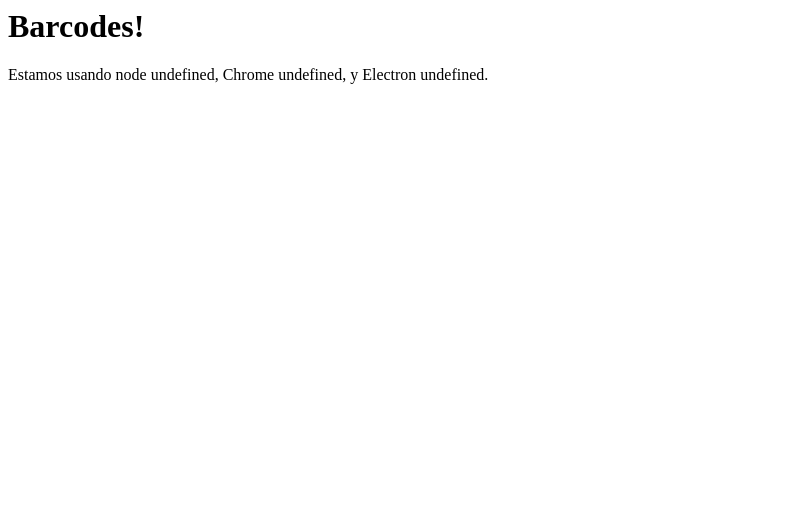
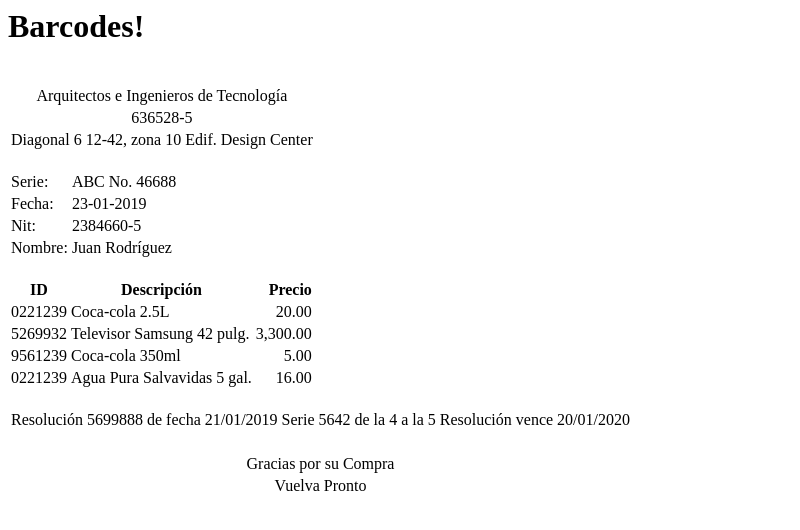
Before and after one commit to mchocano/electronbarcodes, an Electron app: page index.html in a window 800 px wide. Drawn offline with Linux system fonts and the light colour scheme.

Commit message:
Cambios para pruebas de impresion.

```diff
--- a/index.html
+++ b/index.html
@@ -1,12 +1,130 @@
+<style>
+    @media print {
+
+        @page {
+            font-family: 'Fake Receipt';
+            font-size: small;
+            font-stretch: condensed;
+            margin: 0.5cm;
+        }
+
+        body {
+            font-family: 'Fake Receipt';
+            font-size: small;
+            font-stretch: condensed;
+            page-break-inside: avoid;
+        }
+
+        td {
+            font-family: 'Fake Receipt';
+            font-size: small;
+            font-stretch: condensed;
+        }
+
+        th {
+            font-family: 'Fake Receipt';
+            font-size: small;
+            font-stretch: condensed;
+        }
+
+        h1 {
+            page-break-after: avoid;
+            page-break-inside: avoid;
+            page-break-before: avoid;
+            font-size: small;
+            font-stretch: condensed;
+            font-family: 'Fake Receipt';
+        }
+    }
+</style>
 <html>
+
 <head>
-        <meta charset="UTF-8"/>
+    <meta charset="UTF-8" />
     <title>Barcodes!</title>
 </head>
+
 <body>
     <h1>Barcodes!</h1>
-        Estamos usando node <script>document.write(process.versions.node)</script>,
-        Chrome <script>document.write(process.versions.chrome)</script>,
-        y Electron <script>document.write(process.versions.electron)</script>.
+    <br />
+    <table>
+        <tr>
+            <td style="text-align: center">Arquitectos e Ingenieros de Tecnolog&iacute;a</td>
+        </tr>
+        <tr>
+            <td style="text-align: center">636528-5</td>
+        </tr>
+        <tr>
+            <td style="text-align: center">Diagonal 6 12-42, zona 10 Edif. Design Center</td>
+        </tr>
+    </table>
+    <br />
+    <table>
+        <tr>
+            <td>Serie:</td>
+            <td>ABC No. 46688</td>
+        </tr>
+        <tr>
+            <td>Fecha:</td>
+            <td>23-01-2019</td>
+        </tr>
+        <tr>
+            <td>Nit:</td>
+            <td>2384660-5</td>
+        </tr>
+        <tr>
+            <td>Nombre:</td>
+            <td>Juan Rodr&iacute;guez</td>
+        </tr>
+    </table>
+    <br />
+    <table>
+        <thead>
+            <tr>
+                <th>ID</th>
+                <th>Descripción</th>
+                <th style="text-align: right">Precio</th>
+            </tr>
+        </thead>
+        <tbody>
+            <tr>
+                <td>0221239</td>
+                <td>Coca-cola 2.5L</td>
+                <td style="text-align: right">20.00</td>
+            </tr>
+            <tr>
+                <td>5269932</td>
+                <td>Televisor Samsung 42 pulg.</td>
+                <td style="text-align: right">3,300.00</td>
+            </tr>
+            <tr>
+                <td>9561239</td>
+                <td>Coca-cola 350ml</td>
+                <td style="text-align: right">5.00</td>
+            </tr>
+            <tr>
+                <td>0221239</td>
+                <td>Agua Pura Salvavidas 5 gal.</td>
+                <td style="text-align: right">16.00</td>
+            </tr>
+        </tbody>
+    </table>
+    <br />
+    <table>
+        <tr>
+            <td style="text-align: center">Resoluci&oacute;n 5699888 de fecha 21/01/2019 Serie 5642 de la 4 a la 5
+                Resoluci&oacute;n vence 20/01/2020</td>
+        </tr>
+        <tr>
+            <td style="text-align: center">&nbsp;</td>
+        </tr>
+        <tr>
+            <td style="text-align: center">Gracias por su Compra</td>
+        </tr>
+        <tr>
+            <td style="text-align: center">Vuelva Pronto</td>
+        </tr>
+    </table>
 </body>
+
 </html>
```
Also changed, not shown: main.js (+11 -2 lines). Lines whose indentation alone changed are shown as unchanged.
